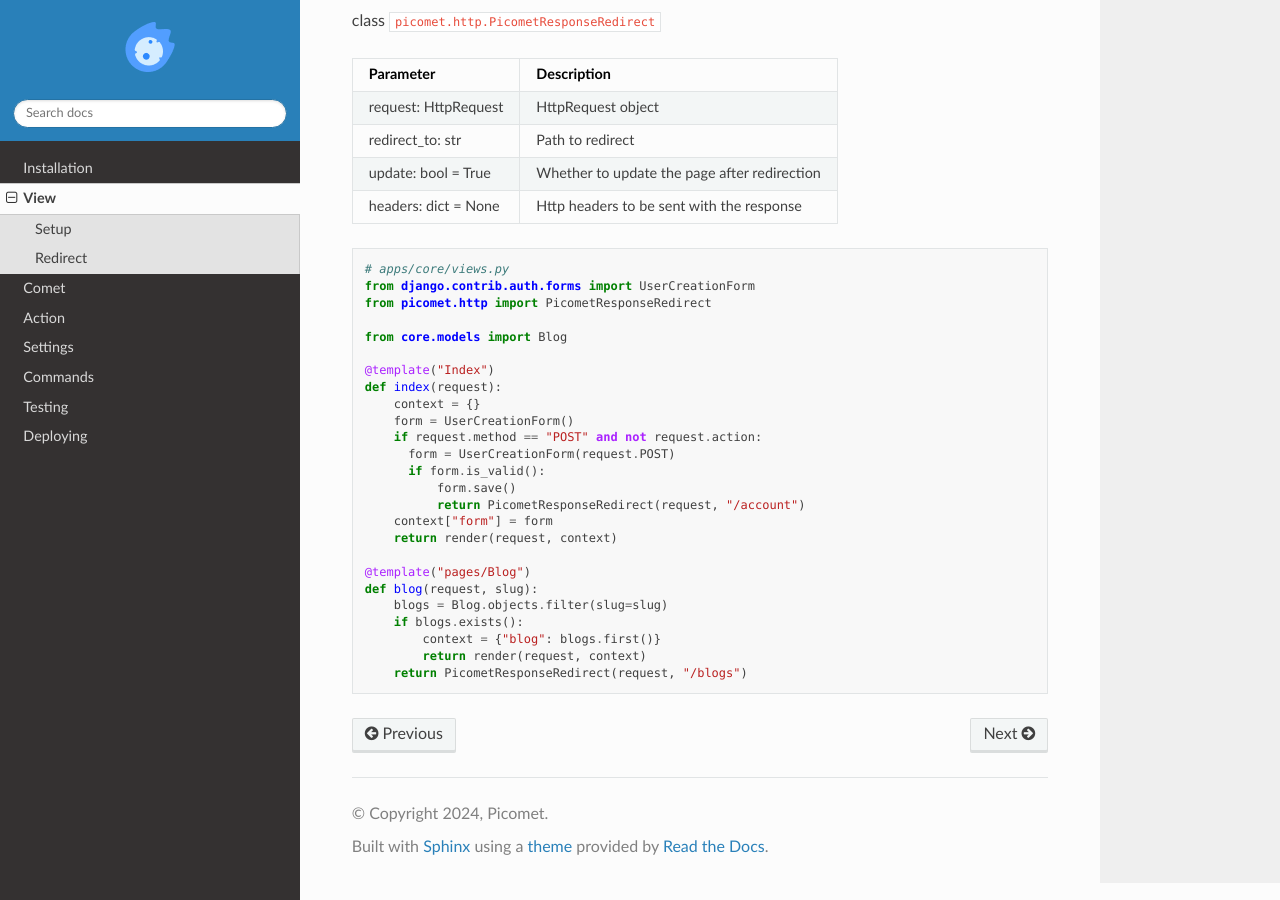
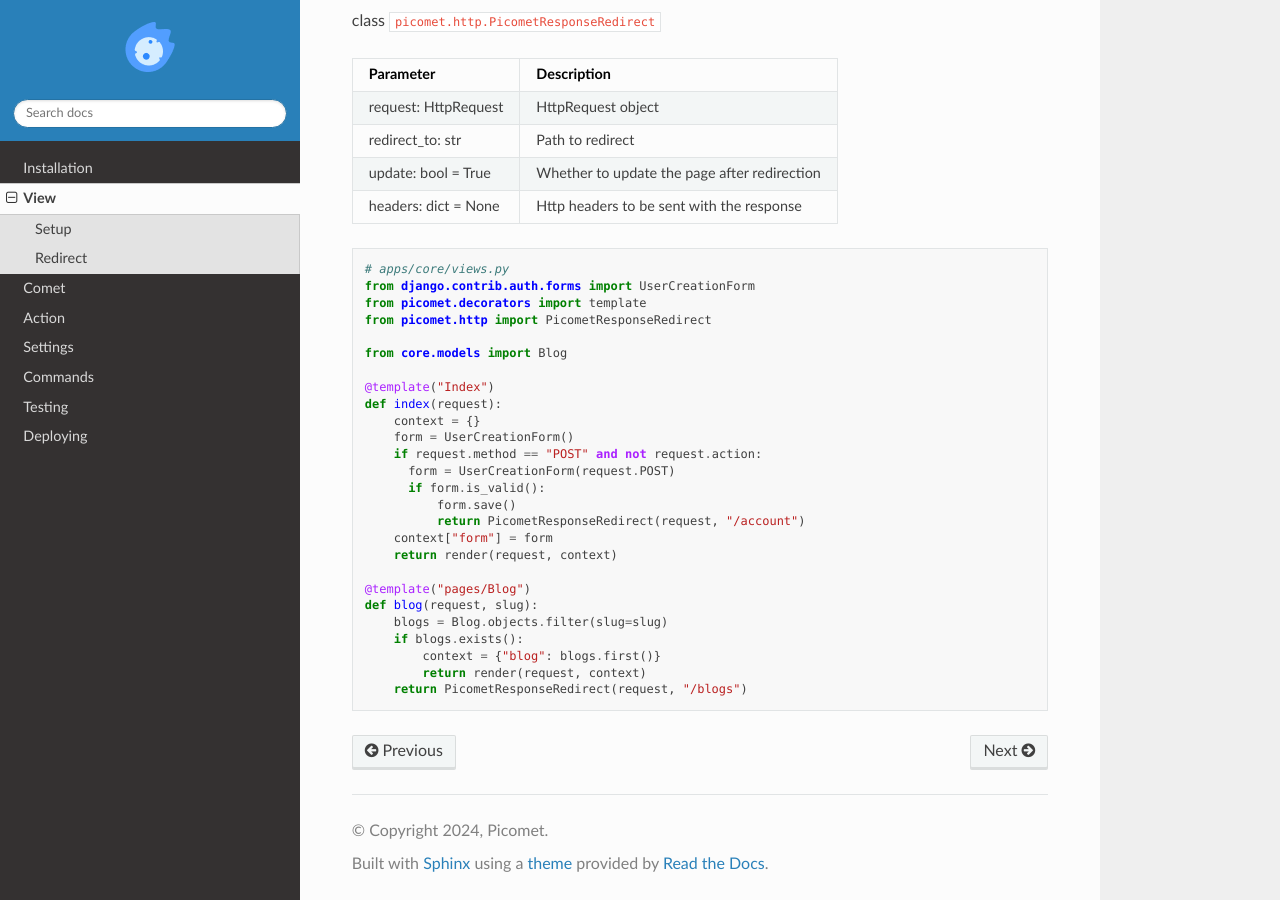
Before and after one commit to picomet/picomet, a Sphinx documentation site: the page built from docs/source/view.rst, in a window 1280 px wide and 900 px high, scrolled down 974 px. Built offline with Sphinx 7.4.7 and the Read the Docs theme 3.1.0, drawn with Linux system fonts in a browser that asks for light colours.

Commit message:
docs: add missing import in redirect example

```diff
--- a/docs/source/view.rst
+++ b/docs/source/view.rst
@@ -69,6 +69,7 @@
 
   # apps/core/views.py
   from django.contrib.auth.forms import UserCreationForm
+  from picomet.decorators import template
   from picomet.http import PicometResponseRedirect
 
   from core.models import Blog
```
